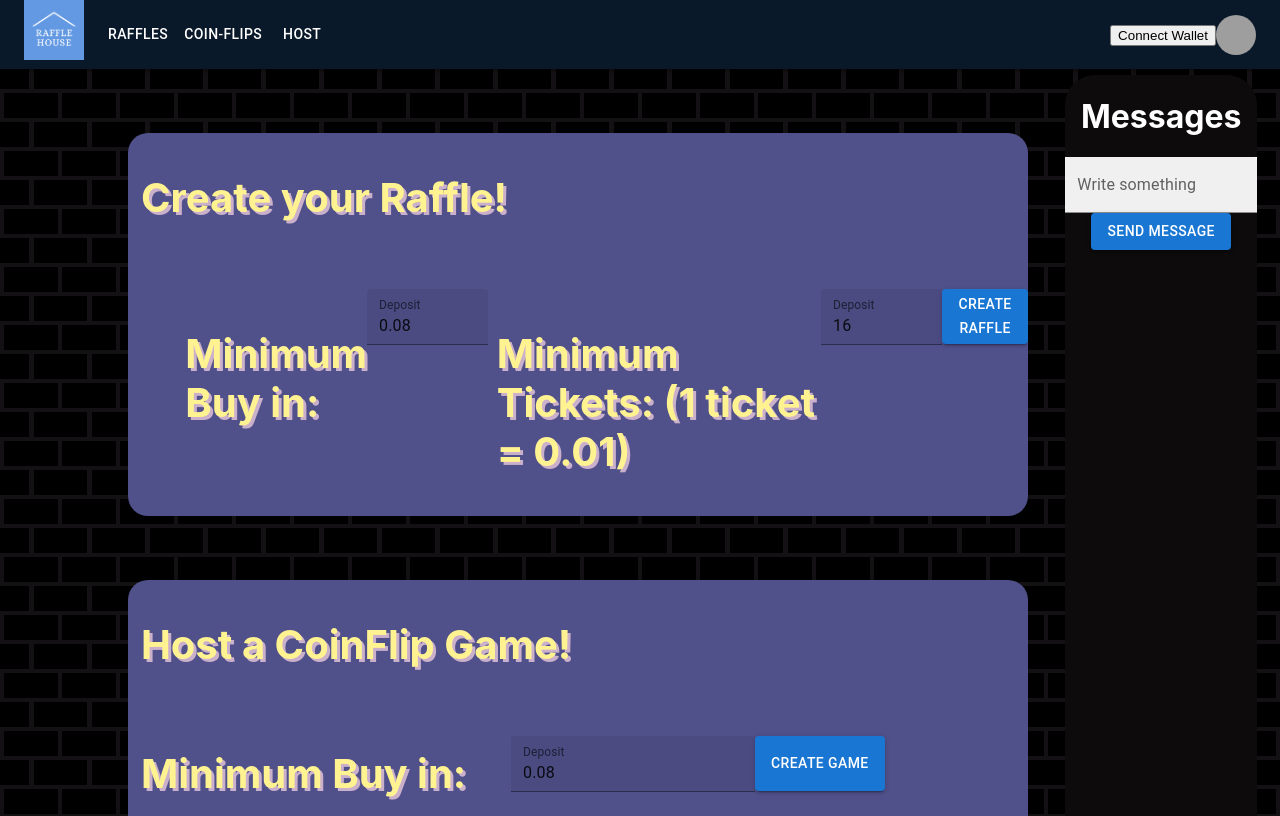
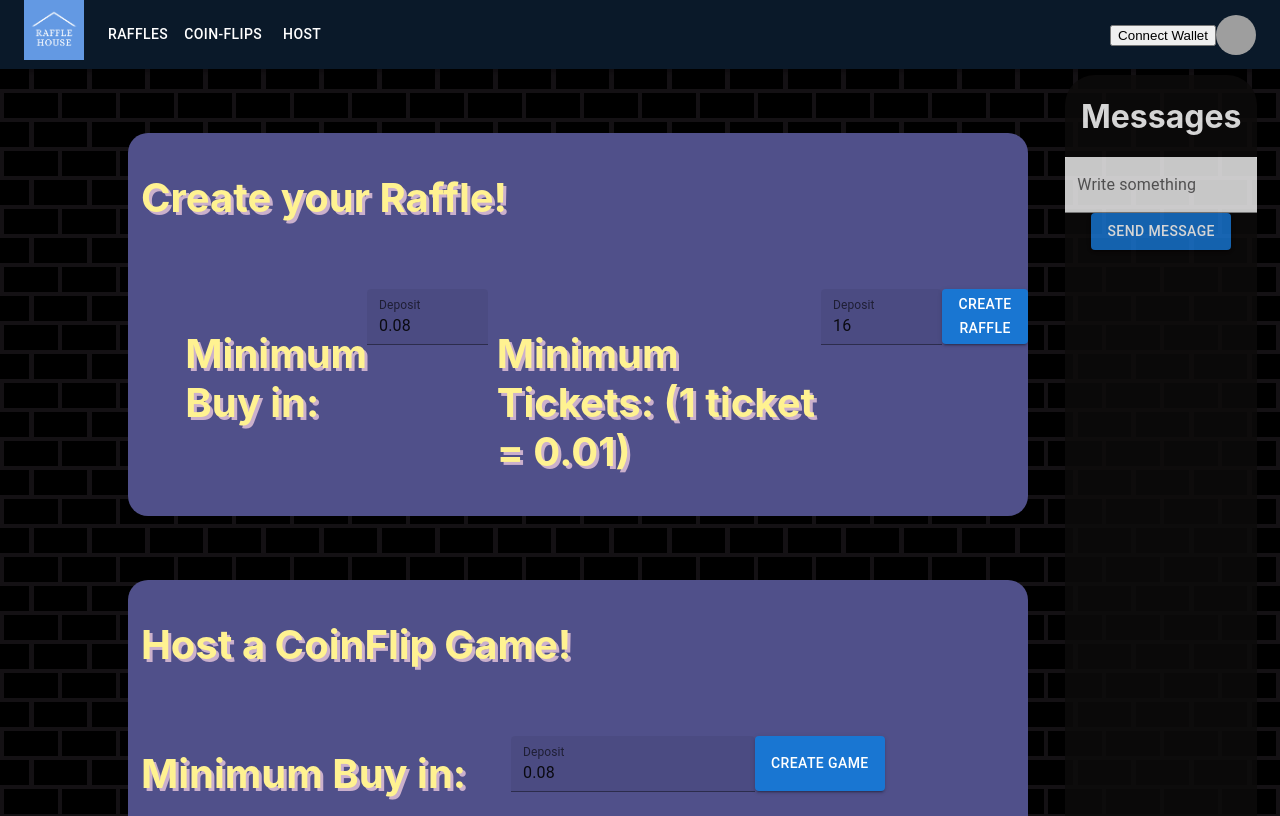
Before and after one commit to rottaj/RaffleHouse, a React (Create React App) app in the folder frontend/: page /host in a window 1280 px wide. Shown: the top 816 px of the page. Built offline with nearby package versions, Linux system fonts and the light colour scheme; grey boxes are pictures that could not be loaded.

Commit message:
css bullshit.. need more ice in chivas

```diff
--- a/frontend/src/Components/Messages.css
+++ b/frontend/src/Components/Messages.css
@@ -11,6 +11,7 @@
     height: 100%;
     -moz-border-radius: 30px; /* or 50% */
     border-radius: 30px; /* or 50% */
+    opacity: 83%;
 }
 
 .Messages-Create-New-Message {
```
